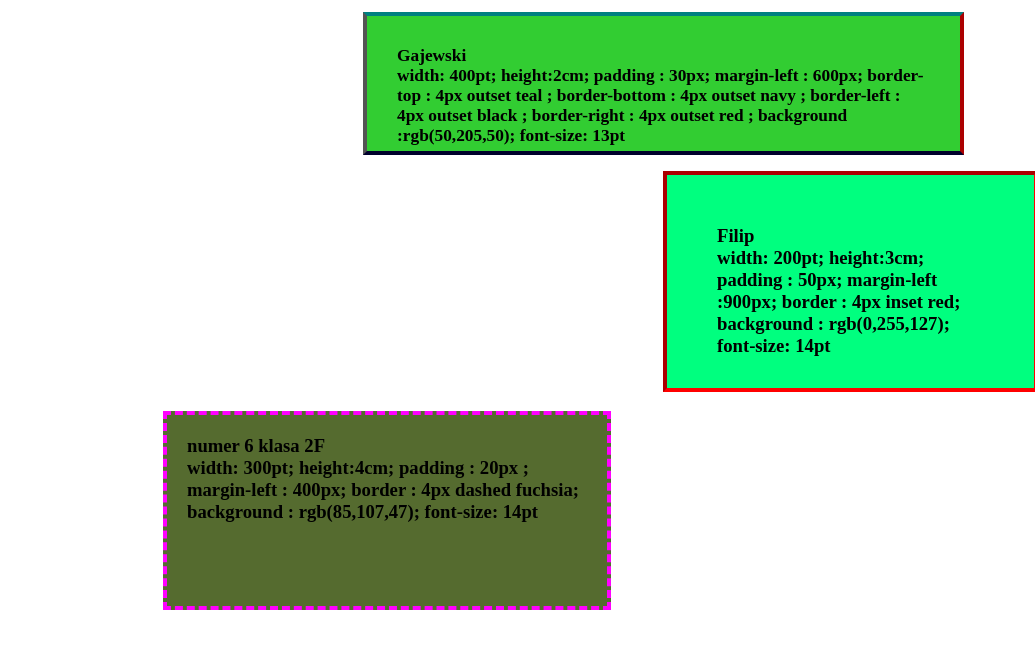
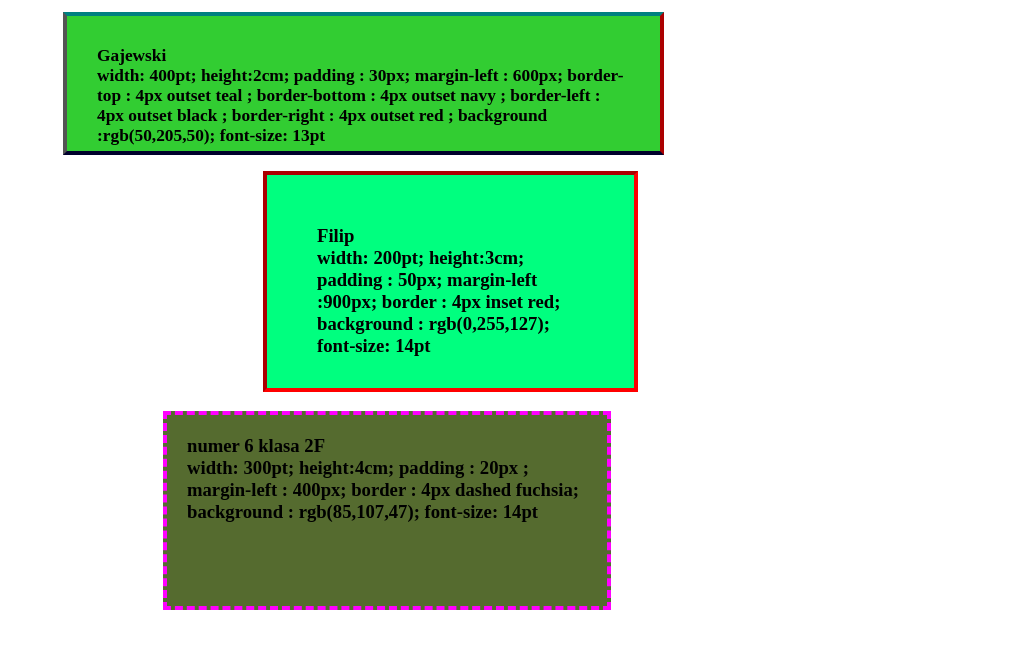
Before and after one commit to zdatny/z1-23, a plain HTML site: page zadanie34_gaje.html in a window 1280 px wide. Shown: the whole page, without its empty margins (245-1280 px from the left). Drawn offline with Linux system fonts and the light colour scheme.

Commit message:
Update zadanie34_gaje.html

```diff
--- a/zadanie34_gaje.html
+++ b/zadanie34_gaje.html
@@ -9,7 +9,7 @@
 width: 400pt;
  height:2cm;
  padding : 30px;
- margin-left : 600px;
+ margin-left : 300px;
  border-top :  4px outset teal ;
  border-bottom : 4px outset navy ;
  border-left : 4px  outset black ;
@@ -22,7 +22,7 @@ width: 400pt;
  width: 200pt;
  height:3cm;
  padding : 50px;
- margin-left :900px;
+ margin-left :500px;
  border : 4px inset red;
  background : rgb(0,255,127);
  font-size: 14pt
```
